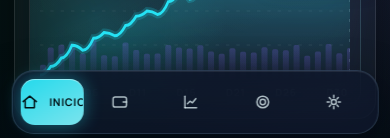
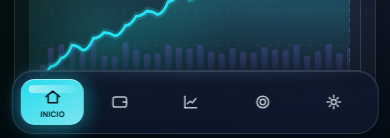
Before and after one commit to ZGgz-coder/Portfolio-Tracker, a React (Vite) app: page / in a window 390 px wide. Shown: the part 698-836 px from the top of the page. Built offline with nearby package versions, Linux system fonts and the light colour scheme.

Commit message:
Polish nav to premium feel with glass depth, refined labels, and smoother pill animation

```diff
--- a/src/App.jsx
+++ b/src/App.jsx
@@ -3,11 +3,11 @@ import { useEffect, useMemo, useRef, useState } from "react";
 const STORAGE_KEY = "quantum-wealth-holdings-v2";
 
 const NAV_ITEMS = [
-  { id: "control", label: "Inicio", icon: "home" },
-  { id: "wealth", label: "Patrimonio", icon: "wallet" },
-  { id: "markets", label: "Mercados", icon: "chart" },
-  { id: "strategy", label: "Plan", icon: "target" },
-  { id: "settings", label: "Ajustes", icon: "settings" }
+  { id: "control", label: "Inicio", short: "Inicio", icon: "home" },
+  { id: "wealth", label: "Patrimonio", short: "Patrim.", icon: "wallet" },
+  { id: "markets", label: "Mercados", short: "Merc.", icon: "chart" },
+  { id: "strategy", label: "Plan", short: "Plan", icon: "target" },
+  { id: "settings", label: "Ajustes", short: "Ajustes", icon: "settings" }
 ];
 
 const RANGE_OPTIONS = ["1D", "1M", "1Y"];
@@ -1002,7 +1002,7 @@ export default function App() {
               <span className="icon-wrap">
                 <NavIcon name={item.icon} />
               </span>
-              <small className="item-label">{item.label}</small>
+              <small className="item-label" title={item.label}>{item.short || item.label}</small>
             </button>
           );
         })}
@@ -1027,7 +1027,7 @@ export default function App() {
               <span className="icon-wrap">
                 <NavIcon name={item.icon} />
               </span>
-              <small className="item-label">{item.label}</small>
+              <small className="item-label" title={item.label}>{item.short || item.label}</small>
             </button>
           );
         })}
--- a/src/styles.css
+++ b/src/styles.css
@@ -701,11 +701,20 @@ select {
   grid-template-columns: repeat(5, minmax(0, 1fr));
   gap: 8px;
   z-index: 10;
-  backdrop-filter: blur(18px) saturate(1.2);
-  background: linear-gradient(170deg, rgba(12, 20, 39, 0.82), rgba(16, 25, 47, 0.7));
-  border: 1px solid rgba(176, 222, 255, 0.16);
-  box-shadow: 0 16px 42px rgba(2, 7, 23, 0.55), inset 0 1px 0 rgba(255, 255, 255, 0.08);
+  backdrop-filter: blur(20px) saturate(1.25);
+  background: linear-gradient(170deg, rgba(12, 20, 39, 0.86), rgba(16, 25, 47, 0.76));
+  border: 1px solid rgba(176, 222, 255, 0.18);
+  box-shadow: 0 18px 48px rgba(2, 7, 23, 0.58), inset 0 1px 0 rgba(255, 255, 255, 0.12);
   isolation: isolate;
+}
+
+.bottom-nav::before {
+  content: "";
+  position: absolute;
+  inset: 0;
+  border-radius: inherit;
+  background: radial-gradient(120% 80% at 50% -20%, rgba(150, 218, 255, 0.16), transparent 55%);
+  pointer-events: none;
 }
 
 .nav-pill {
@@ -715,26 +724,37 @@ select {
   width: calc((100% - 16px - 8px * 4) / 5);
   height: 46px;
   border-radius: 14px;
-  background: linear-gradient(150deg, rgba(37, 226, 244, 0.96), rgba(133, 246, 255, 0.92));
-  box-shadow: 0 0 18px rgba(37, 226, 244, 0.42), inset 0 1px 0 rgba(255, 255, 255, 0.45);
-  transition: transform 280ms cubic-bezier(.22,.85,.25,1);
+  background: linear-gradient(150deg, rgba(37, 226, 244, 0.97), rgba(133, 246, 255, 0.93));
+  box-shadow: 0 0 22px rgba(37, 226, 244, 0.46), 0 8px 20px rgba(16, 88, 97, 0.35), inset 0 1px 0 rgba(255, 255, 255, 0.5);
+  transition: transform 320ms cubic-bezier(.2,.9,.2,1);
   z-index: 0;
+}
+
+.nav-pill::after {
+  content: "";
+  position: absolute;
+  left: 12%;
+  right: 12%;
+  top: 6px;
+  height: 8px;
+  border-radius: 999px;
+  background: linear-gradient(90deg, rgba(255,255,255,0.55), rgba(255,255,255,0.08));
 }
 
 .bottom-item {
   position: relative;
   z-index: 1;
   height: 46px;
-  padding: 0 8px;
+  padding: 2px 6px;
   border-radius: 14px;
   text-align: center;
-  color: rgba(235, 252, 255, 0.72);
+  color: rgba(235, 252, 255, 0.76);
   display: inline-flex;
   align-items: center;
   justify-content: center;
   gap: 8px;
   overflow: hidden;
-  transition: transform 140ms ease, color 180ms ease;
+  transition: transform 140ms ease, color 180ms ease, opacity 160ms ease;
   border-color: transparent;
   background: transparent;
 }
@@ -762,23 +782,28 @@ select {
 
 .bottom-item .item-label {
   font-size: 0.66rem;
-  letter-spacing: 0.07em;
+  letter-spacing: 0.06em;
   text-transform: uppercase;
   white-space: nowrap;
   opacity: 0;
   max-width: 0;
-  transform: translateX(-4px);
+  transform: translateY(3px);
   transition: all 220ms ease;
 }
 
 .bottom-item.active {
   color: #001216;
+  flex-direction: column;
+  gap: 1px;
 }
 
 .bottom-item.active .item-label {
   opacity: 1;
-  max-width: 120px;
-  transform: translateX(0);
+  max-width: none;
+  transform: translateY(0);
+  font-size: 0.53rem;
+  letter-spacing: 0.035em;
+  font-weight: 700;
 }
 
 .side-nav {
@@ -845,4 +870,9 @@ select {
   .quick-grid {
     grid-template-columns: 1fr;
   }
+
+  .bottom-item.active .item-label {
+    font-size: 0.48rem;
+    letter-spacing: 0.02em;
+  }
 }
```
